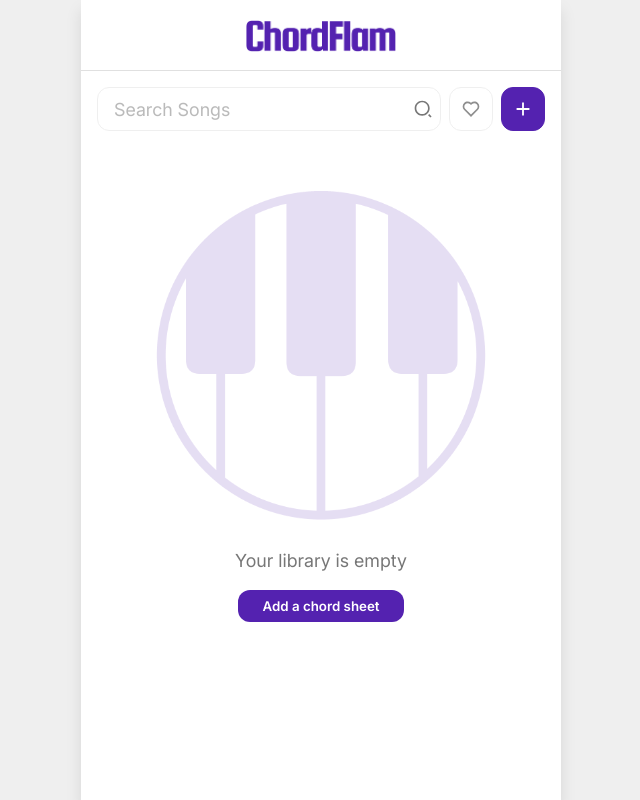
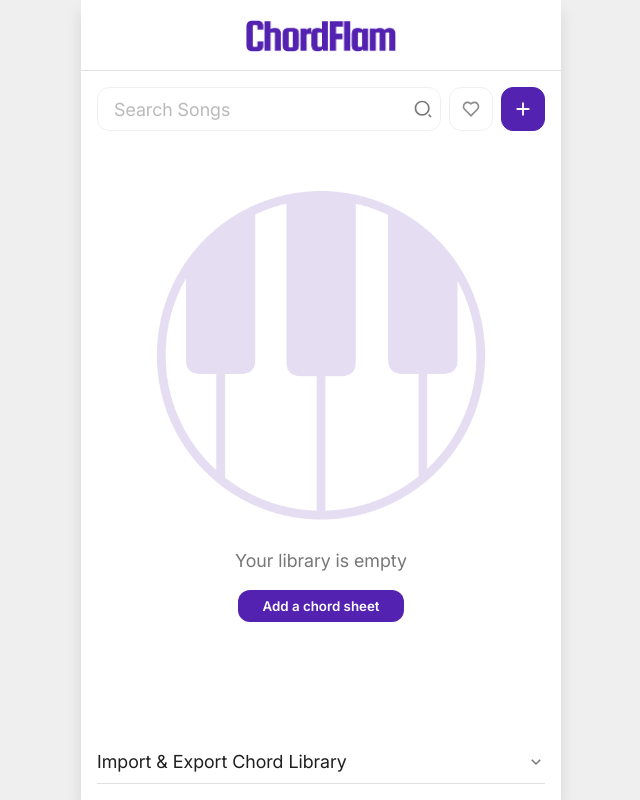
Before and after one commit to masondan/chordflam, a SvelteKit app: page / in a window 1280 px wide. Shown: the whole page, without its empty margins (319-959 px from the left). Built offline with nearby package versions, Linux system fonts and the light colour scheme.

Commit message:
fix: import export section moved to chordLibrary

```diff
--- a/src/lib/components/ChordActions.svelte
+++ b/src/lib/components/ChordActions.svelte
@@ -14,8 +14,6 @@
 		deleteSong,
 		getSettings,
 		updateSettings,
-		exportLibrary,
-		importLibrary,
 		addVideoLink,
 		updateVideoLink,
 		deleteVideoLink,
@@ -121,10 +119,6 @@
 	let showTitleRequiredModal = $state(false);
 	let showFixKeyModal = $state(false);
 	let fixKeyInput = $state('');
-
-	// Import/export
-	let importFileInput: HTMLInputElement | undefined = $state();
-	let importMessage = $state('');
 
 	// --- Video Links (see AGENTS.md / plan handoff §Video Links) ---
 	// For an existing (already-saved) song, video links are written to the
@@ -772,45 +766,6 @@
 		hasEverBeenModified = true;
 	}
 
-	// --- Import / Export (§5.11) ---
-
-	async function handleExport() {
-		const json = await exportLibrary();
-		const blob = new Blob([json], { type: 'application/json' });
-		const url = URL.createObjectURL(blob);
-		const a = document.createElement('a');
-		a.href = url;
-		a.download = `chordflam-export-${new Date().toISOString().slice(0, 10)}.json`;
-		document.body.appendChild(a);
-		a.click();
-		document.body.removeChild(a);
-		URL.revokeObjectURL(url);
-	}
-
-	function triggerImport() {
-		importFileInput?.click();
-	}
-
-	async function handleImportFile(e: Event) {
-		const input = e.target as HTMLInputElement;
-		const file = input.files?.[0];
-		if (!file) return;
-
-		try {
-			const text = await file.text();
-			await importLibrary(text);
-			importMessage = 'Import successful.';
-			// Close the drawer after a brief delay so the user sees the success message,
-			// which triggers onClose in the parent and refreshes the song library.
-			setTimeout(() => onClose(), 1500);
-		} catch (err) {
-			console.error(err);
-			importMessage = 'Import failed — file may be invalid.';
-		} finally {
-			input.value = '';
-			setTimeout(() => (importMessage = ''), 4000);
-		}
-	}
 </script>
 
 <Drawer {isOpen}>
@@ -1129,28 +1084,7 @@
         </div>
         {/if}
         {/if}
-
-        <hr />
-
-        <div class="import-export">
-            <h3>Import & Export Chord Library</h3>
-            <p>Save all chord sheets to share between devices</p>
-            <div class="buttons">
-                <button class="toolbar-btn-style" onclick={handleExport}>Export</button>
-                <button class="toolbar-btn-style" onclick={triggerImport}>Import</button>
-                <input
-                    type="file"
-                    accept="application/json"
-                    bind:this={importFileInput}
-                    onchange={handleImportFile}
-                    style="display: none;"
-                />
-            </div>
-            {#if importMessage}
-                <p class="import-message">{importMessage}</p>
-            {/if}
-        </div>
-	</div>
+ </div>
 
 	{#if showUnsavedModal}
 	<div class="modal">
@@ -1314,21 +1248,6 @@
     .toolbar-btn:disabled {
         opacity: 1;
     }
-    .toolbar-btn-style {
-        height: 36px;
-        padding: 0 var(--space-sm);
-        border-radius: var(--radius-sm);
-        border: 1px solid var(--color-border);
-        background: var(--bg-main);
-        color: #777777;
-        cursor: pointer;
-        display: flex;
-        align-items: center;
-        justify-content: center;
-    }
-    .toolbar-btn-style:hover {
-        border-color: #777777;
-    }
     .textarea-wrapper {
         position: relative;
         width: 100%;
@@ -1636,28 +1555,6 @@
         border: none;
         border-top: 1px solid var(--color-separator);
         margin: var(--space-md) 0;
-    }
-    .import-export .buttons {
-        display: flex;
-        gap: var(--space-md);
-    }
-    .import-export .buttons .toolbar-btn-style {
-        flex: 1 1 0;
-    }
-    .import-export h3 {
-        margin: 0 0 var(--space-xs) 0;
-        font-size: var(--text-h3);
-        font-weight: 400;
-        color: var(--text-primary);
-    }
-    .import-export > p {
-        font-size: var(--text-sm, 0.9em);
-        color: var(--text-secondary);
-        margin: 0 0 var(--space-md) 0;
-    }
-    .import-message {
-        font-size: 0.9em;
-        color: var(--text-secondary);
     }
     .video-dropdown {
         display: flex;
--- a/src/routes/+page.svelte
+++ b/src/routes/+page.svelte
@@ -4,7 +4,14 @@
 	import ChordReader from '$lib/components/ChordReader.svelte';
 	import ChordActions from '$lib/components/ChordActions.svelte';
 	import Icon from '$lib/components/icons/Icon.svelte';
-	import { getAllSongs, toggleFavourite, deleteSong, type Song } from '$lib/db/db';
+	import {
+		getAllSongs,
+		toggleFavourite,
+		deleteSong,
+		exportLibrary,
+		importLibrary,
+		type Song
+	} from '$lib/db/db';
 	import logotype from '../assets/logos/logo-chordflam-logotype.png';
 	import watermark from '../assets/logos/logo-chordflam-watermark.png';
 
@@ -15,6 +22,14 @@
 	let songs = $state<Song[]>([]);
 	let deleteModalOpen = $state(false);
 	let songToDeleteId = $state<string | null>(null);
+
+	// --- Import / Export (moved from ChordActions — see AGENTS.md /
+	// info/chordflam_planv2_updated.md §5.11 for original spec; this is a
+	// library-level operation, not a per-song one, so it lives on the
+	// chordLibrary home page rather than inside the ChordActions drawer). ---
+	let importExportOpen = $state(false);
+	let importFileInput: HTMLInputElement | undefined = $state();
+	let importMessage = $state('');
 
 	// Where ChordActions should return to on Cancel/Save & Close — set whenever
 	// it's opened, so editing from ChordReader (e.g. to change key) returns the
@@ -144,6 +159,42 @@
 		deleteModalOpen = false;
 		songToDeleteId = null;
 	}
+
+	async function handleExport() {
+		const json = await exportLibrary();
+		const blob = new Blob([json], { type: 'application/json' });
+		const url = URL.createObjectURL(blob);
+		const a = document.createElement('a');
+		a.href = url;
+		a.download = `chordflam-export-${new Date().toISOString().slice(0, 10)}.json`;
+		document.body.appendChild(a);
+		a.click();
+		document.body.removeChild(a);
+		URL.revokeObjectURL(url);
+	}
+
+	function triggerImport() {
+		importFileInput?.click();
+	}
+
+	async function handleImportFile(e: Event) {
+		const input = e.target as HTMLInputElement;
+		const file = input.files?.[0];
+		if (!file) return;
+
+		try {
+			const text = await file.text();
+			await importLibrary(text);
+			importMessage = 'Import successful.';
+			await refreshSongs();
+		} catch (err) {
+			console.error(err);
+			importMessage = 'Import failed — file may be invalid.';
+		} finally {
+			input.value = '';
+			setTimeout(() => (importMessage = ''), 4000);
+		}
+	}
 </script>
 
 <div class="library">
@@ -256,6 +307,43 @@
 			{/each}
 		</div>
 	{/if}
+
+	<div class="import-export-dropdown">
+		<button
+			type="button"
+			class="dropdown-toggle"
+			onclick={() => (importExportOpen = !importExportOpen)}
+			aria-expanded={importExportOpen}
+		>
+			<span class="dropdown-label">Import &amp; Export Chord Library</span>
+			<Icon
+				name={importExportOpen ? 'chevron-up' : 'chevron-down'}
+				size={18}
+				color="var(--text-secondary)"
+			/>
+		</button>
+		<hr class="dropdown-sep" />
+
+		{#if importExportOpen}
+			<div class="dropdown-content">
+				<p class="dropdown-helper">Share all chord sheets between devices</p>
+				<div class="dropdown-buttons">
+					<button class="btn-outline" onclick={handleExport}>Export</button>
+					<button class="btn-outline" onclick={triggerImport}>Import</button>
+					<input
+						type="file"
+						accept="application/json"
+						bind:this={importFileInput}
+						onchange={handleImportFile}
+						style="display: none;"
+					/>
+				</div>
+				{#if importMessage}
+					<p class="import-message">{importMessage}</p>
+				{/if}
+			</div>
+		{/if}
+	</div>
 </div>
 
 <ChordReader
@@ -283,6 +371,9 @@
 
 <style>
 	.library {
+		display: flex;
+		flex-direction: column;
+		min-height: 100vh;
 		padding: var(--space-md);
 	}
 	header {
@@ -384,6 +475,13 @@
 		text-align: center;
 		padding: var(--space-xl) 0;
 		color: var(--text-secondary);
+		/* Fills remaining vertical space when the library is empty (or a
+		   search yields no matches), so the import/export dropdown below it
+		   is pushed to the bottom of the page rather than sitting directly
+		   under this block. Once there are enough song cards to fill/exceed
+		   the viewport, this branch isn't rendered at all — the dropdown
+		   just follows the song list in normal flow and scrolls with it. */
+		flex: 1 0 auto;
 	}
 	.watermark {
 		width: 75%;
@@ -509,4 +607,66 @@
 	.btn-empty-state:hover {
 		background-color: #4a1d99;
 	}
+	.import-export-dropdown {
+		/* Sits under the song cards in normal flow once there's enough
+		   content to scroll; when .songs is absent (empty library / no
+		   search results) the sibling .empty-state's flex:1 pushes this
+		   block down to the bottom of the viewport instead — see note on
+		   .empty-state above. */
+		margin-top: var(--space-lg);
+	}
+	.dropdown-toggle {
+		display: flex;
+		align-items: center;
+		justify-content: space-between;
+		width: 100%;
+		border: none;
+		background: none;
+		padding: 0;
+		cursor: pointer;
+		font: inherit;
+		color: var(--text-primary);
+	}
+	.dropdown-label {
+		font-size: var(--text-h3);
+		font-weight: 400;
+	}
+	.dropdown-sep {
+		border: none;
+		border-top: 1px solid var(--color-separator);
+		margin: var(--space-sm) 0 0 0;
+	}
+	.dropdown-content {
+		padding-top: var(--space-md);
+	}
+	.dropdown-helper {
+		font-size: var(--text-sm, 0.9em);
+		color: var(--text-secondary);
+		margin: 0 0 var(--space-md) 0;
+	}
+	.dropdown-buttons {
+		display: flex;
+		gap: var(--space-md);
+	}
+	.btn-outline {
+		flex: 1 1 0;
+		height: 36px;
+		padding: 0 var(--space-sm);
+		border-radius: var(--radius-sm);
+		border: 1px solid var(--color-border);
+		background: var(--bg-main);
+		color: #777777;
+		cursor: pointer;
+		display: flex;
+		align-items: center;
+		justify-content: center;
+	}
+	.btn-outline:hover {
+		border-color: #777777;
+	}
+	.import-message {
+		margin: var(--space-sm) 0 0 0;
+		font-size: 0.9em;
+		color: var(--text-secondary);
+	}
 </style>
```
